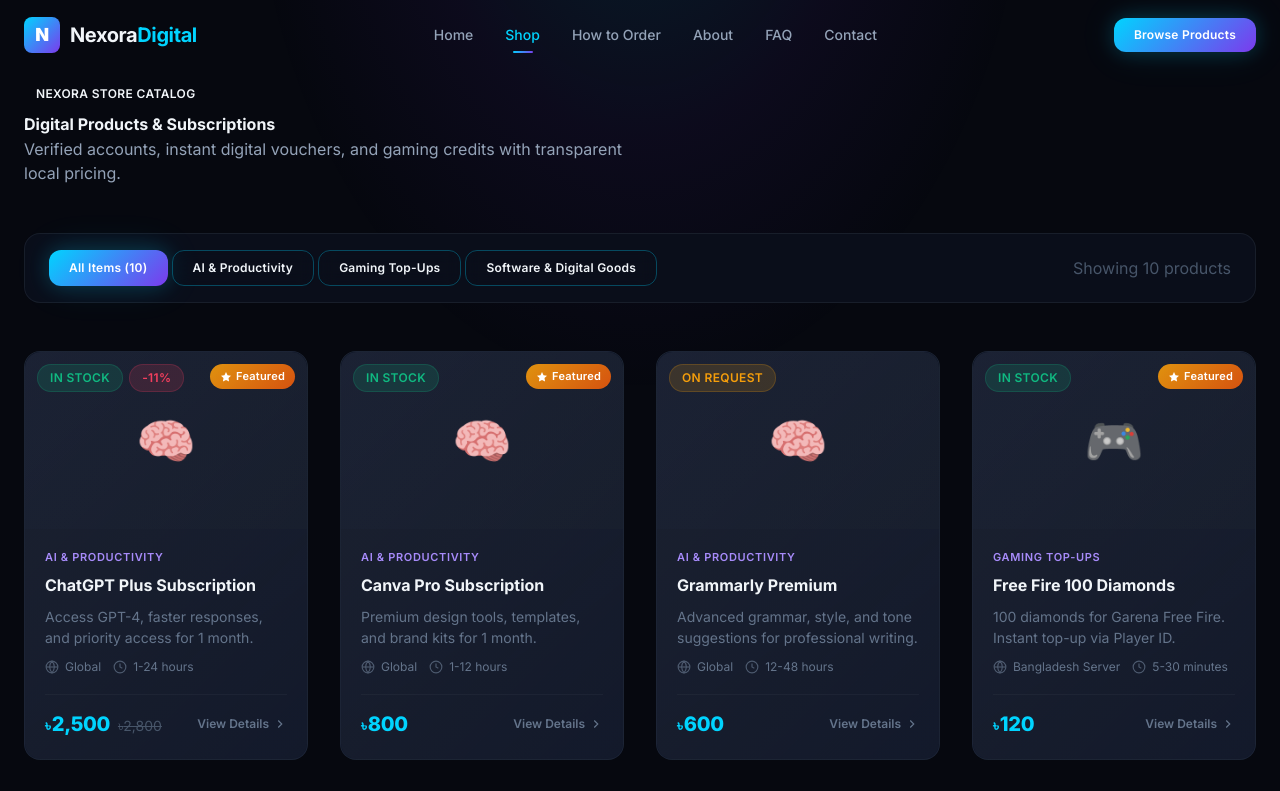
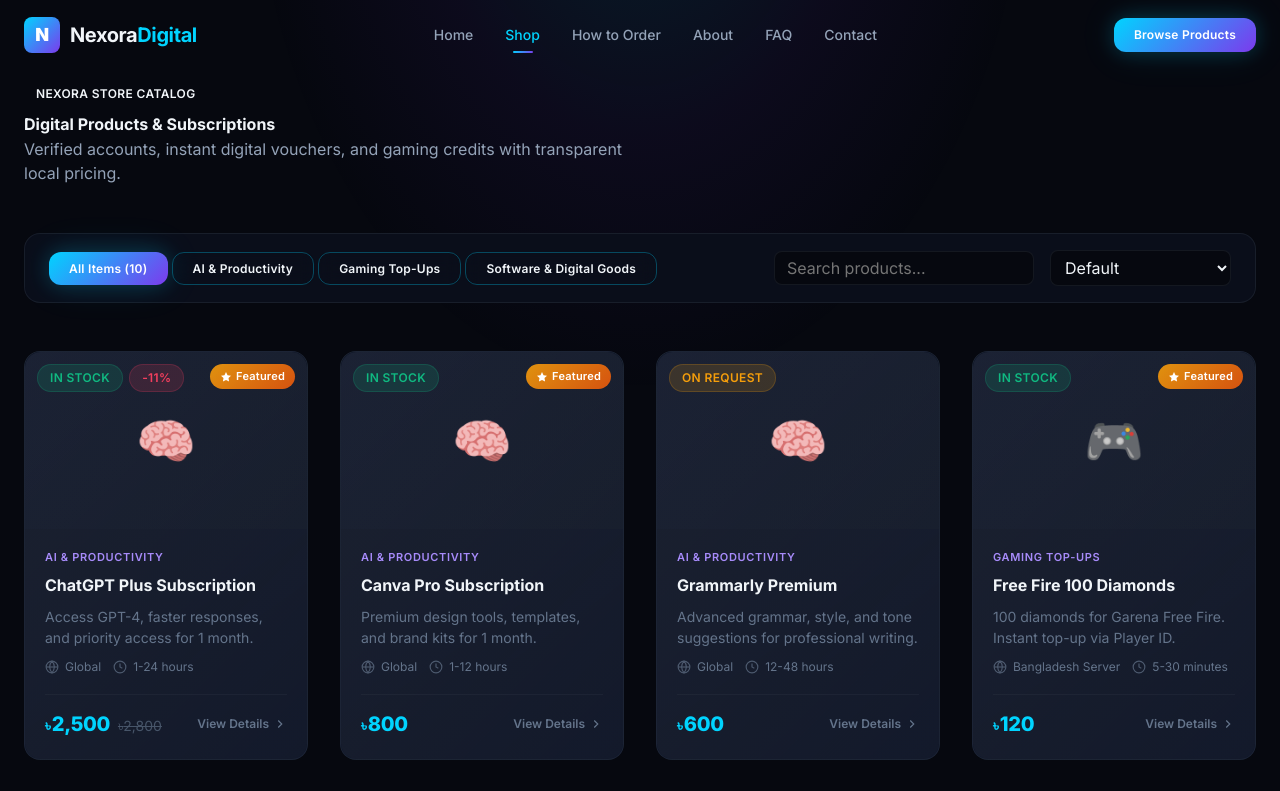
Before and after one commit to rashelmahmudrabbi/nexora.digital, a Next.js app: page /shop in a window 1280 px wide. Shown: the top 791 px of the page. Built offline with nearby package versions, Linux system fonts and the light colour scheme.

Commit message:
Configure Next.js static export for GitHub Pages deployment

```diff
--- a/next.config.ts
+++ b/next.config.ts
@@ -1,9 +1,11 @@
 import type { NextConfig } from "next";
 
 const nextConfig: NextConfig = {
-  /* config options here */
-  cacheComponents: true,
-  partialPrefetching: true,
+  output: "export",
+  images: {
+    unoptimized: true,
+  },
+  trailingSlash: true,
 };
 
 export default nextConfig;
--- a/src/app/shop/page.tsx
+++ b/src/app/shop/page.tsx
@@ -1,43 +1,40 @@
+'use client';
+
+import { Suspense, useState } from 'react';
+import { useSearchParams } from 'next/navigation';
 import { sampleProducts, sampleCategories } from '@/lib/data';
 import ProductCard from '@/components/shop/ProductCard';
 import Link from 'next/link';
 
-interface ShopProps {
-  searchParams: Promise<{
-    category?: string;
-    search?: string;
-    sort?: string;
-  }>;
-}
-
-export default async function ShopPage({ searchParams }: ShopProps) {
-  const resolvedParams = await searchParams;
-  const currentCategory = resolvedParams.category || 'all';
-  const currentSearch = (resolvedParams.search || '').toLowerCase();
-  const currentSort = resolvedParams.sort || 'default';
+function ShopContent() {
+  const searchParams = useSearchParams();
+  const [selectedCategory, setSelectedCategory] = useState<string>(
+    searchParams.get('category') || 'all'
+  );
+  const [searchQuery, setSearchQuery] = useState<string>('');
+  const [sortBy, setSortBy] = useState<string>('default');
 
   let products = [...sampleProducts];
 
   // Category filter
-  if (currentCategory !== 'all') {
-    products = products.filter((p) => p.category?.slug === currentCategory);
+  if (selectedCategory !== 'all') {
+    products = products.filter((p) => p.category?.slug === selectedCategory);
   }
 
   // Search filter
-  if (currentSearch) {
+  if (searchQuery.trim()) {
+    const q = searchQuery.toLowerCase();
     products = products.filter(
-      (p) =>
-        p.name.toLowerCase().includes(currentSearch) ||
-        p.description.toLowerCase().includes(currentSearch)
+      (p) => p.name.toLowerCase().includes(q) || p.description.toLowerCase().includes(q)
     );
   }
 
-  // Sort
-  if (currentSort === 'price-low') {
+  // Sorting
+  if (sortBy === 'price-low') {
     products.sort((a, b) => a.price - b.price);
-  } else if (currentSort === 'price-high') {
+  } else if (sortBy === 'price-high') {
     products.sort((a, b) => b.price - a.price);
-  } else if (currentSort === 'name') {
+  } else if (sortBy === 'name') {
     products.sort((a, b) => a.name.localeCompare(b.name));
   }
 
@@ -74,28 +71,58 @@ export default async function ShopPage({ searchParams }: ShopProps) {
         >
           {/* Categories Tab Pill */}
           <div style={{ display: 'flex', gap: 'var(--space-xs)', flexWrap: 'wrap' }}>
-            <Link
-              href="/shop"
-              className={`btn btn-sm ${currentCategory === 'all' ? 'btn-primary' : 'btn-secondary'}`}
+            <button
+              onClick={() => setSelectedCategory('all')}
+              className={`btn btn-sm ${selectedCategory === 'all' ? 'btn-primary' : 'btn-secondary'}`}
+              type="button"
             >
               All Items ({sampleProducts.length})
-            </Link>
+            </button>
             {sampleCategories.map((c) => (
-              <Link
+              <button
                 key={c.id}
-                href={`/shop?category=${c.slug}`}
-                className={`btn btn-sm ${currentCategory === c.slug ? 'btn-primary' : 'btn-secondary'}`}
+                onClick={() => setSelectedCategory(c.slug)}
+                className={`btn btn-sm ${selectedCategory === c.slug ? 'btn-primary' : 'btn-secondary'}`}
+                type="button"
               >
                 {c.name}
-              </Link>
+              </button>
             ))}
           </div>
 
-          {/* Sort Selector */}
-          <div style={{ display: 'flex', alignItems: 'center', gap: 'var(--space-sm)' }}>
-            <span style={{ fontSize: 'var(--font-size-xs)', color: 'var(--color-text-muted)' }}>
-              Showing {products.length} products
-            </span>
+          {/* Search & Sort Controls */}
+          <div style={{ display: 'flex', alignItems: 'center', gap: 'var(--space-md)', flexWrap: 'wrap' }}>
+            <input
+              type="text"
+              placeholder="Search products..."
+              value={searchQuery}
+              onChange={(e) => setSearchQuery(e.target.value)}
+              style={{
+                padding: '6px 12px',
+                borderRadius: 'var(--radius-md)',
+                background: 'var(--color-bg-primary)',
+                border: '1px solid var(--color-border-primary)',
+                color: 'var(--color-text-primary)',
+                fontSize: 'var(--font-size-xs)',
+              }}
+            />
+            <select
+              value={sortBy}
+              onChange={(e) => setSortBy(e.target.value)}
+              style={{
+                padding: '6px 10px',
+                borderRadius: 'var(--radius-md)',
+                background: 'var(--color-bg-primary)',
+                border: '1px solid var(--color-border-primary)',
+                color: 'var(--color-text-primary)',
+                fontSize: 'var(--font-size-xs)',
+              }}
+            >
+              <option value="default">Default</option>
+              <option value="price-low">Price: Low to High</option>
+              <option value="price-high">Price: High to Low</option>
+              <option value="name">Name: A-Z</option>
+            </select>
           </div>
         </div>
 
@@ -126,12 +153,27 @@ export default async function ShopPage({ searchParams }: ShopProps) {
             <p style={{ color: 'var(--color-text-secondary)', marginBottom: 'var(--space-lg)' }}>
               Try adjusting your category filter or search keywords.
             </p>
-            <Link href="/shop" className="btn btn-primary">
-              View All Products
-            </Link>
+            <button
+              onClick={() => {
+                setSelectedCategory('all');
+                setSearchQuery('');
+              }}
+              className="btn btn-primary"
+              type="button"
+            >
+              Reset Filters
+            </button>
           </div>
         )}
       </div>
     </div>
   );
 }
+
+export default function ShopPage() {
+  return (
+    <Suspense fallback={<div className="container" style={{ padding: '100px 0', textAlign: 'center' }}>Loading products...</div>}>
+      <ShopContent />
+    </Suspense>
+  );
+}
```
Also changed, not shown: src/app/shop/[slug]/page.tsx (+8 -2 lines).
